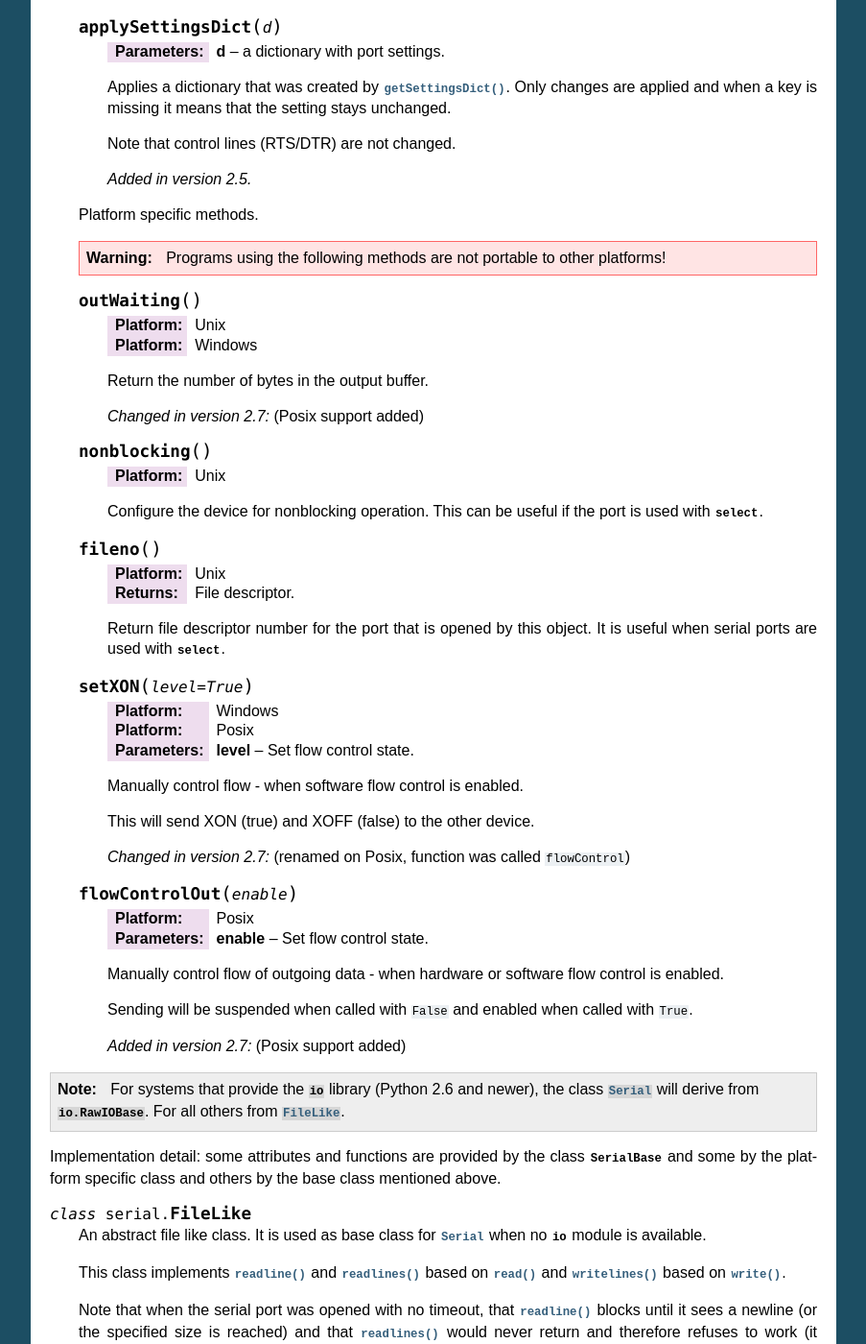
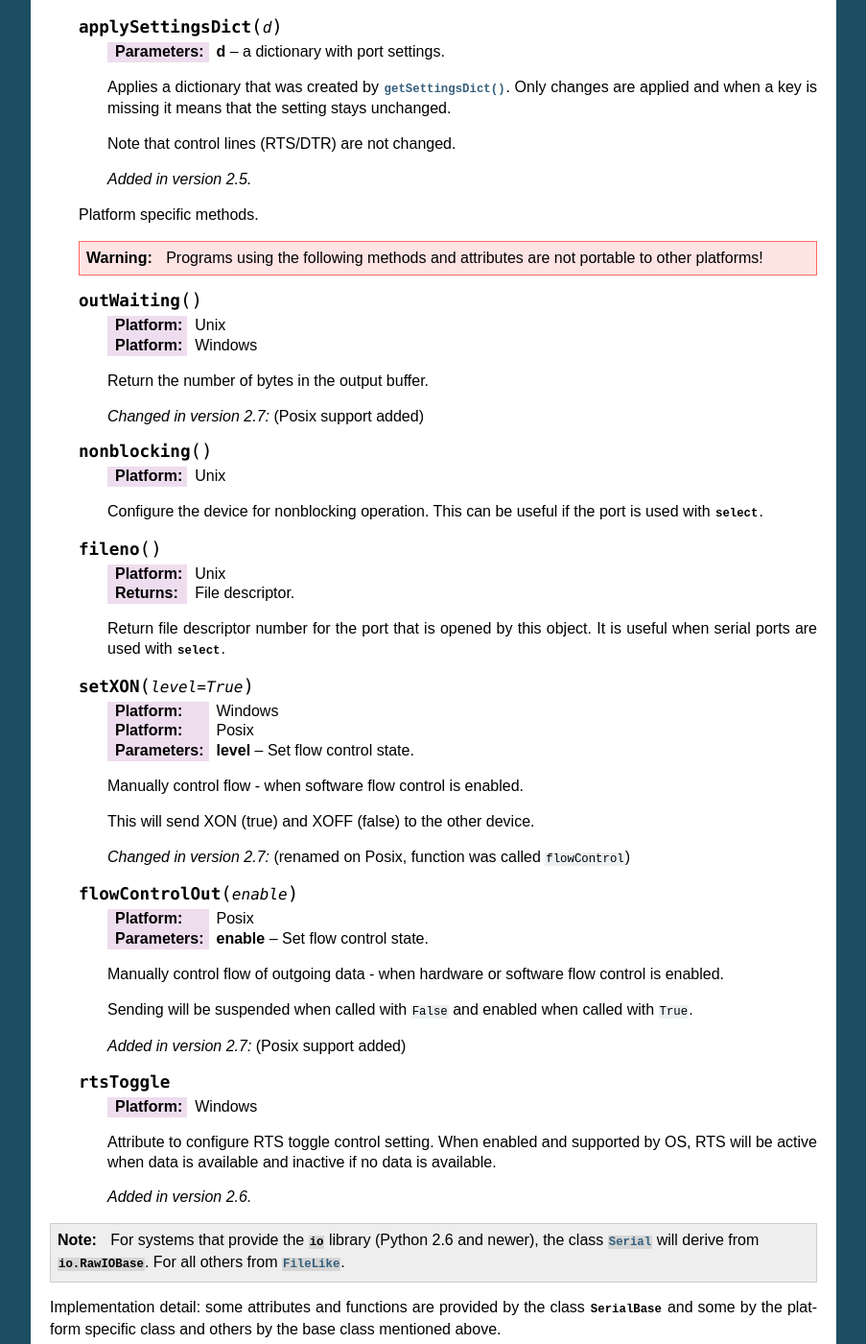
Before and after one commit to pyserial/pyserial, a Sphinx documentation site: the page built from pyserial/documentation/pyserial_api.rst, in a window 1280 px wide and 1400 px high, scrolled down 5124 px. Shown: the whole window at 96% size, without its empty margins (198-1101 px from the left). Built offline with Sphinx 7.4.7, drawn with Linux system fonts in a browser that asks for light colours.

Commit message:
doc update

```diff
--- a/pyserial/documentation/pyserial_api.rst
+++ b/pyserial/documentation/pyserial_api.rst
@@ -359,7 +359,8 @@ Native ports
 
     Platform specific methods.
 
-    .. warning:: Programs using the following methods are not portable to other platforms!
+    .. warning:: Programs using the following methods and attributes are not
+                 portable to other platforms!
 
     .. method:: outWaiting()
 
@@ -409,6 +410,17 @@ Native ports
         called with ``True``.
 
         .. versionadded:: 2.7 (Posix support added)
+
+    .. attribute:: rtsToggle
+
+        :platform: Windows
+
+        Attribute to configure RTS toggle control setting. When enabled and
+        supported by OS, RTS will be active when data is available and inactive
+        if no data is available.
+
+        .. versionadded:: 2.6
+
 
 .. note::
 
```
